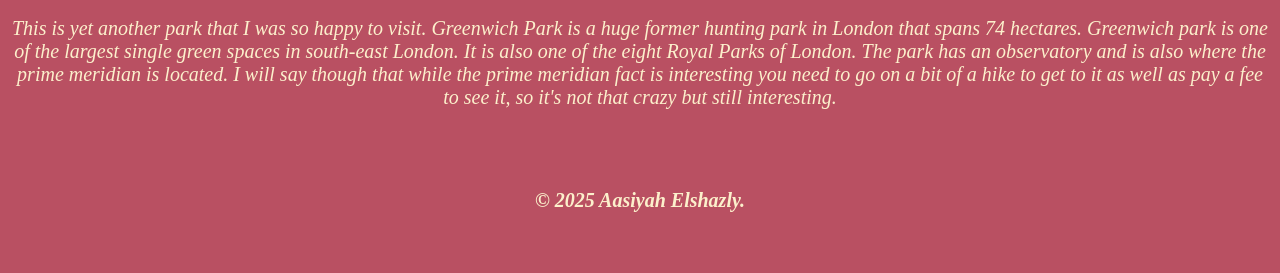
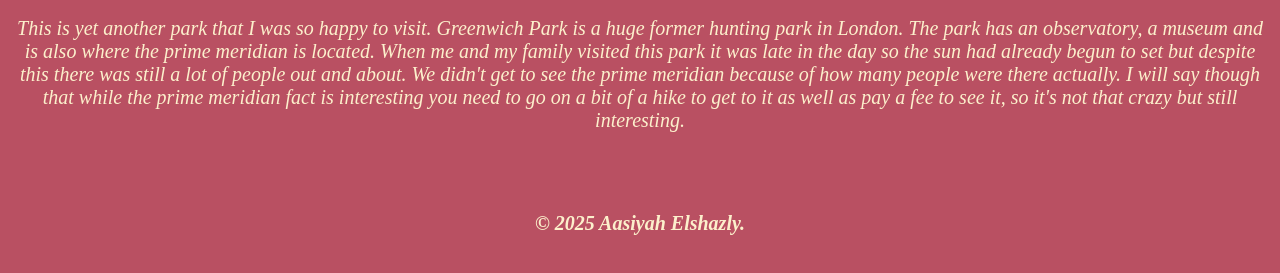
Before and after one commit to Mistborn112/Mistborn112.github.io., a plain HTML site: page index.html in a window 1280 px wide. Shown: the part 1871-2144 px from the top of the page. Drawn offline with Linux system fonts and the light colour scheme.

Commit message:
changed some of the text in the paragraphs

```diff
--- a/index.html
+++ b/index.html
@@ -23,12 +23,12 @@
                 I adore buildings that have such unique almost medieval architecture and so for this store to have not only that but also be a bookstore, I was in love immediately.
                 I could have spent hours in that store if not for my family wanting to move on.
                 I highly suggest visiting this bookstore if you are also a fan of such architecture and vibes.
-                The address is 82 Gower St, London WC1E 6EQ, United Kingdom.
+                The address is 82 Gower St, London, United Kingdom.
              </p>
          </section>
 
          <section>
-            <h2>Beautiful Hyde Park</h2>
+            <h2>Hyde Park</h2>
             <div class="image">
                 <img src="./images/IMG_5207.jpeg" alt="Hyde Park London, UK">
             </div>
@@ -47,10 +47,10 @@
                 <img src="./images/IMG_5507.jpeg" alt="Greenwich Park, London, UK”  class=">
             </div>
             <p class="location-text"> This is yet another park that I was so happy to visit.
-                Greenwich Park is a huge former hunting park in London that spans 74 hectares.
-                Greenwich park is one of the largest single green spaces in south-east London.
-                It is also one of the eight Royal Parks of London.
-                The park has an observatory and is also where the prime meridian is located.
+                Greenwich Park is a huge former hunting park in London.
+                The park has an observatory, a museum and is also where the prime meridian is located.
+                When me and my family visited this park it was late in the day so the sun had already begun to set but despite this there was still a lot of people out and about.
+                We didn't get to see the prime meridian because of how many people were there actually.
                 I will say though that while the prime meridian fact is interesting you need to go on a bit of a hike to get to it as well as pay a fee to see it,
                 so it's not that crazy but still interesting.
              </p>
```
